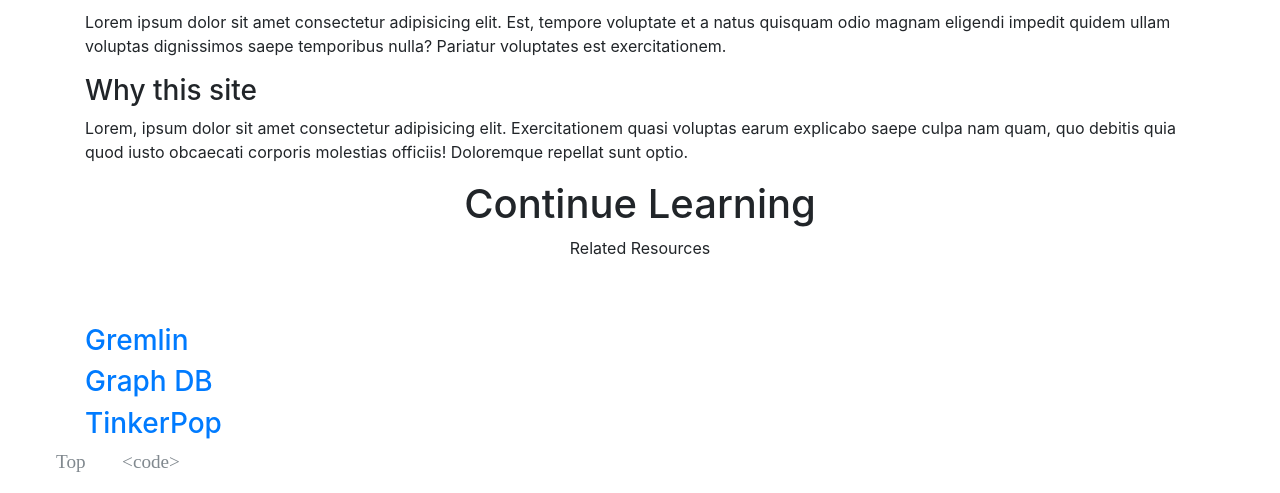
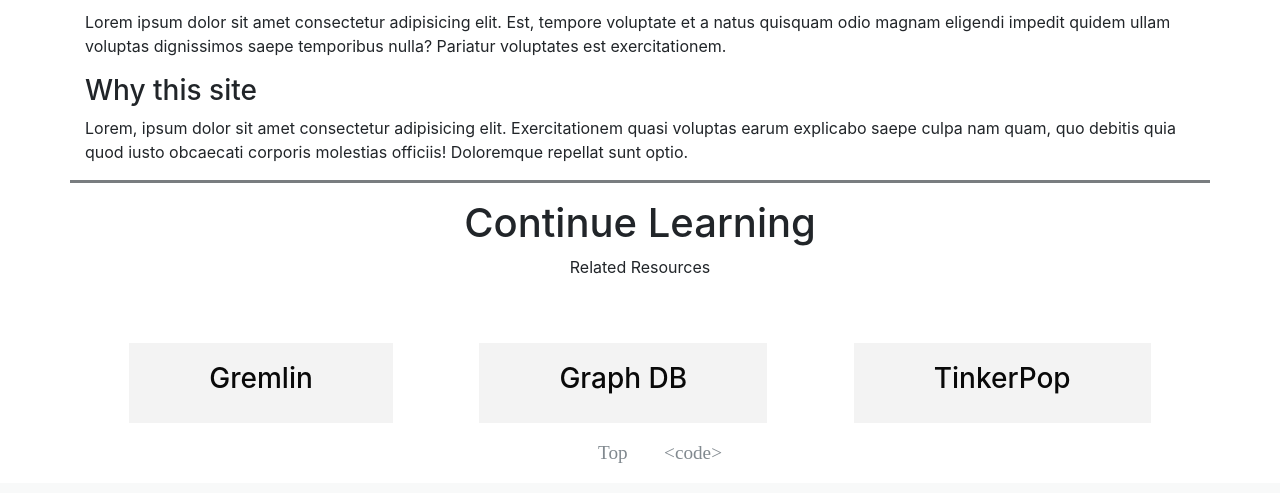
Before and after one commit to kiratara/GremlinQueryBuilder, a Flask app: page /about in a window 1280 px wide. Shown: the part 622-1115 px from the top of the page. After the commit the page ends 1085 px from the top, so only its background shows below. Run offline with Flask 2, Linux system fonts and the light colour scheme; some libraries are stand-ins or nearby versions.

Commit message:
update footer items and txt alignment

```diff
--- a/GremlinQueryBuilder/static/css/base.css
+++ b/GremlinQueryBuilder/static/css/base.css
@@ -30,6 +30,34 @@
 
 
 /* footer */
+
+#resource-item-container{
+  display: flex;
+  list-style-type: none;
+  margin: 0;
+  padding: 0;
+  overflow: hidden;
+  justify-content: space-around;
+  align-items: center;
+}
+
+.resources-item{
+  background-color: var(--color-light-grey);
+  padding: 1.2rem 5rem;
+
+}
+
+.resources-item a {
+  text-decoration: none;
+  color: var(--color-black);
+}
+
+#resources .container {
+  border-top: solid #797d80;
+  padding: 1rem 1rem;
+
+}
+
 #footer li{
     display: inline;
     font-family: raleway;
@@ -39,6 +67,11 @@
 }
 
 .footer-item{
-    color: #81898f;
-    text-decoration: none;
+  text-decoration: none;
+  color: #81898f;
 }
+
+.footer-item:hover{
+  text-decoration: none;
+  color: #4f555a;
+}
--- a/GremlinQueryBuilder/templates/base.html
+++ b/GremlinQueryBuilder/templates/base.html
@@ -15,14 +15,16 @@
         {% block main %}{% endblock main %}
     </main>
         <footer id="footer">
-            <ul>
-                <li > <a href="#" class="footer-item">Top</a></li>
-                <li > <a href="#" class="footer-item">&ltcode&gt</a></li>
-            </ul>
+            <div class="container d-flex justify-content-center">
+                <ul>
+                    <li> <a href="#" class="footer-item">Top</a></li>
+                    <li> <a href="https://github.com/kiratara/GremlinQueryBuilder" class="footer-item">&ltcode&gt</a></li>
+                </ul>
+            </div>
         </footer>
         <script src="https://code.jquery.com/jquery-3.2.1.slim.min.js" integrity="sha384-KJ3o2DKtIkvYIK3UENzmM7KCkRr/rE9/Qpg6aAZGJwFDMVNA/GpGFF93hXpG5KkN" crossorigin="anonymous"></script>
         <script src="https://cdnjs.cloudflare.com/ajax/libs/popper.js/1.12.9/umd/popper.min.js" integrity="sha384-ApNbgh9B+Y1QKtv3Rn7W3mgPxhU9K/ScQsAP7hUibX39j7fakFPskvXusvfa0b4Q" crossorigin="anonymous"></script>
         <script src="https://maxcdn.bootstrapcdn.com/bootstrap/4.0.0/js/bootstrap.min.js" integrity="sha384-JZR6Spejh4U02d8jOt6vLEHfe/JQGiRRSQQxSfFWpi1MquVdAyjUar5+76PVCmYl" crossorigin="anonymous"></script>
-    <script src="{{ url_for('static', filename='js/index.js') }}"></script>
+        <script src="{{ url_for('static', filename='js/home.js') }}"></script>
     </body>
 </html>
```
